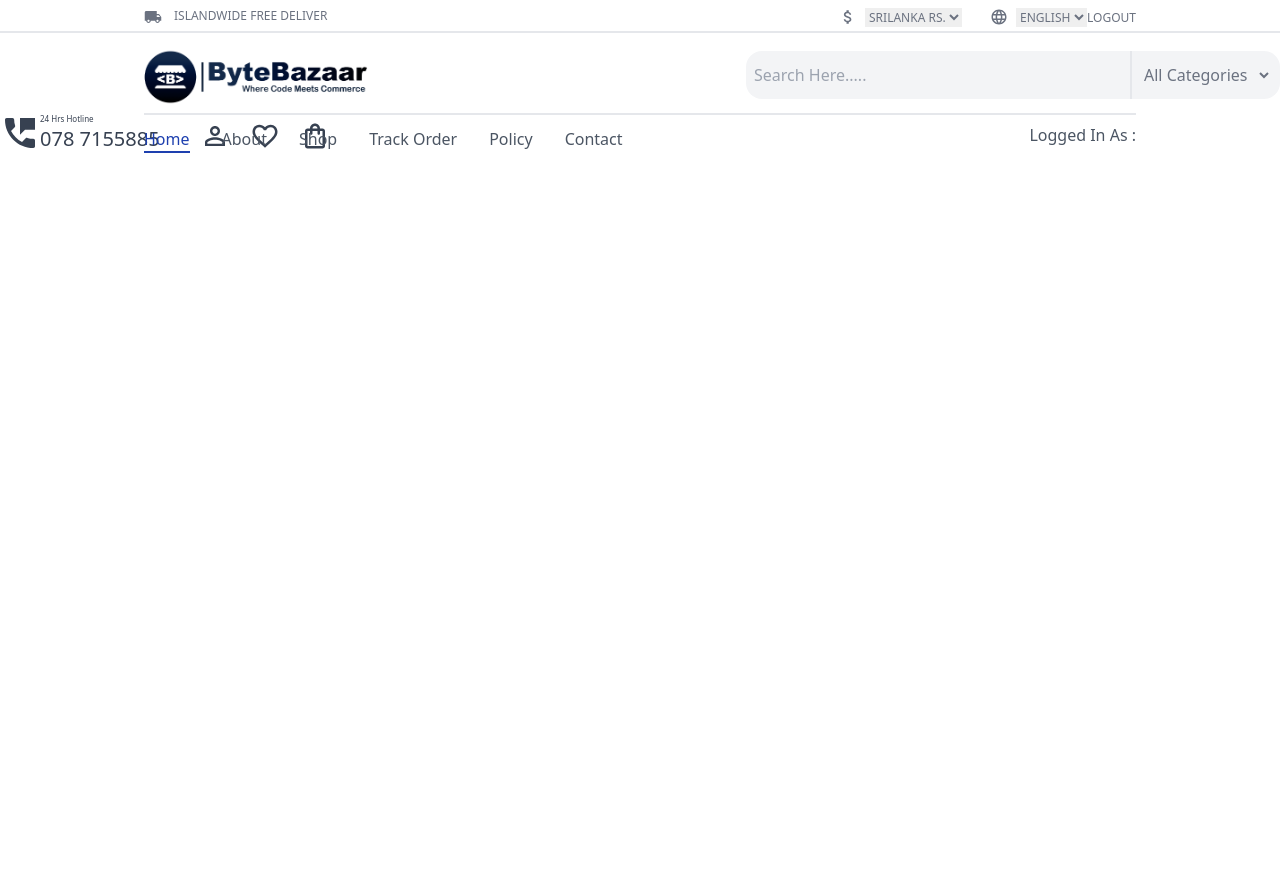
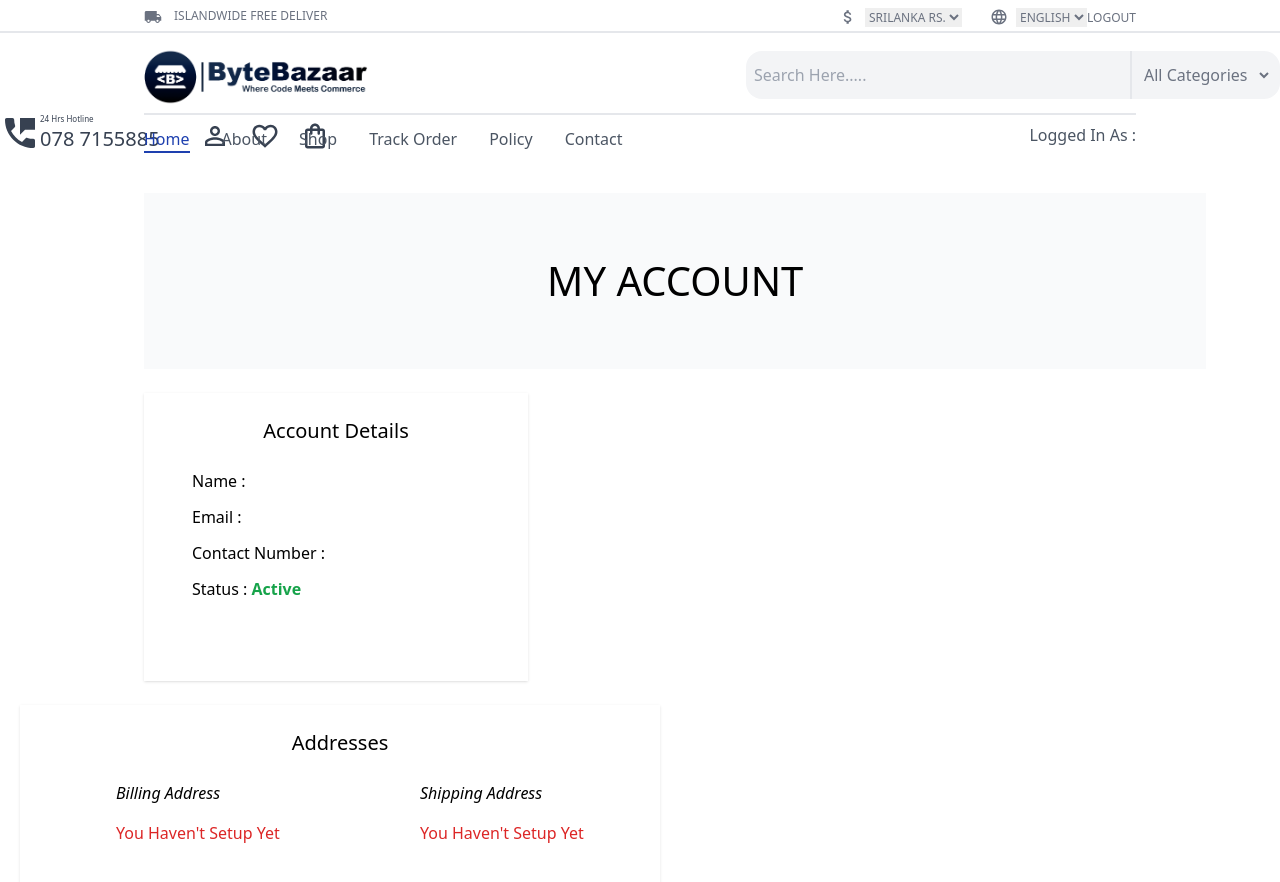
Before and after one commit to achinthajayashan/ByteBazaar-Online-Store, a React (Create React App) app in the folder client/: page /myaccount in a window 1280 px wide. Shown: the top 882 px of the page. Before the commit the page ends 800 px from the top, so only its background shows below. Built offline with nearby package versions, Linux system fonts and the light colour scheme.

Commit message:
account details

```diff
--- a/client/src/view/common/Navbar/Navbar.tsx
+++ b/client/src/view/common/Navbar/Navbar.tsx
@@ -40,6 +40,8 @@ export class Navbar extends Component {
 
     private logout(){
         localStorage.setItem('userName'," ");
+        localStorage.setItem('userEmail'," ");
+        localStorage.setItem('phoneNumber'," ");
         refreshPage();
     }
 
--- a/client/src/view/pages/login/Login.tsx
+++ b/client/src/view/pages/login/Login.tsx
@@ -60,6 +60,7 @@ export class Login extends React.Component<LogInProps, LogInState> {
                         alert(jsonData[0].name+" Login Success !");
                         localStorage.setItem('userName', jsonData[0].name);
                         localStorage.setItem('userEmail',jsonData[0].email);
+                        localStorage.setItem('phoneNumber',jsonData[0].phoneNumber);
                         localStorage.setItem('islogin','true');
                         refreshPage();
                         window.location.href = '/';
--- a/client/src/view/pages/myAccount/MyAccount.tsx
+++ b/client/src/view/pages/myAccount/MyAccount.tsx
@@ -5,8 +5,77 @@ export class MyAccount extends Component {
     render() {
 
         return (
-            <>
-            </>
+            <section>
+                <div className="h-44 w-[83%] bg-gray-50 text-center justify-center items-center flex ml-36 mr-36 mt-6">
+                    <h1 className="text-[40px] ">MY ACCOUNT</h1>
+                </div>
+
+                <section className="flex flex-wrap">
+
+
+                <section className="h-72 w-[30%] shadow ml-36 mt-6">
+                    <h3 className="text-center mb-6 pt-6 text-xl">Account Details</h3>
+                    <p className="ml-12 ">Name : <span className="font-bold">{localStorage.getItem('userName')}</span>
+                    </p>
+                    <p className="ml-12 mt-3">Email : <span
+                        className="font-bold">{localStorage.getItem('userEmail')}</span>
+                    </p>
+                    <p className="ml-12 mt-3">Contact Number : <span
+                        className="font-bold">{localStorage.getItem('phoneNumber')}</span>
+                    </p>
+                    <p className="ml-12 mt-3">Status : <span
+                        className="font-bold text-green-600">Active</span>
+                    </p>
+                </section>
+
+                    <section className="h-72 w-[50%] ml-5 shadow mr-36 mt-6">
+                        <h3 className="text-center mb-6 pt-6 text-xl">Addresses</h3>
+
+                        <section className="flex">
+                            <div className="w-[40%] ml-12">
+                                <h3 className="ml-12 mb-4 italic">Billing Address</h3>
+
+                                <p className=" ml-12 text-red-600">You Haven't Setup Yet</p>
+                                {/*<p className="ml-12 ">Name : <span*/}
+                                {/*    className="font-bold">{localStorage.getItem('userName')}</span>*/}
+                                {/*</p>*/}
+                                {/*<p className="ml-12 mt-3">Email : <span*/}
+                                {/*    className="font-bold">{localStorage.getItem('userEmail')}</span>*/}
+                                {/*</p>*/}
+                                {/*<p className="ml-12 mt-3">Contact Number : <span*/}
+                                {/*    className="font-bold">{localStorage.getItem('phoneNumber')}</span>*/}
+                                {/*</p>*/}
+                                {/*<p className="ml-12 mt-3">Status : <span*/}
+                                {/*    className="font-bold text-green-600">Active</span>*/}
+                                {/*</p>*/}
+                            </div>
+
+                            <div className="w-[40%] ml-12">
+                                <h3 className="ml-12 mb-4 italic">Shipping Address</h3>
+
+                                <p className=" ml-12 text-red-600">You Haven't Setup Yet</p>
+                                {/*<p className="ml-12 ">Name : <span*/}
+                                {/*    className="font-bold">{localStorage.getItem('userName')}</span>*/}
+                                {/*</p>*/}
+                                {/*<p className="ml-12 mt-3">Email : <span*/}
+                                {/*    className="font-bold">{localStorage.getItem('userEmail')}</span>*/}
+                                {/*</p>*/}
+                                {/*<p className="ml-12 mt-3">Contact Number : <span*/}
+                                {/*    className="font-bold">{localStorage.getItem('phoneNumber')}</span>*/}
+                                {/*</p>*/}
+                                {/*<p className="ml-12 mt-3">Status : <span*/}
+                                {/*    className="font-bold text-green-600">Active</span>*/}
+                                {/*</p>*/}
+                            </div>
+                        </section>
+
+
+                    </section>
+
+                </section>
+
+
+            </section>
 
         );
     }
```
